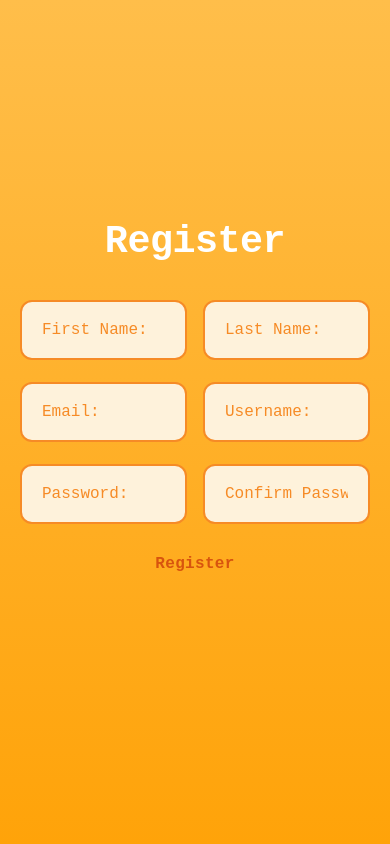
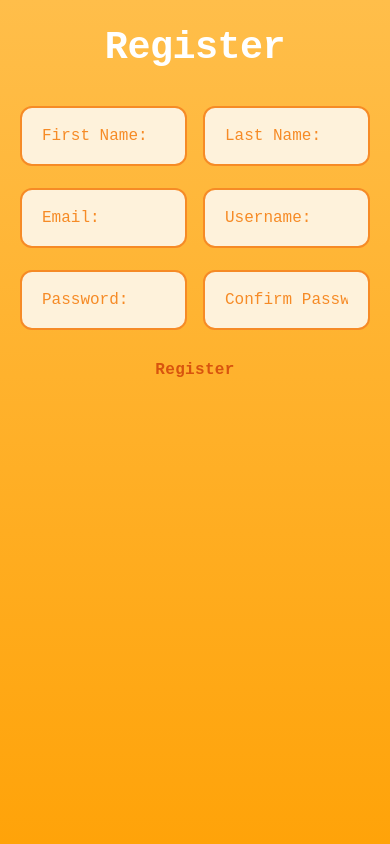
Before and after one commit to tallerasian/Web-Dev-Project, a Flask app: page /register in a window 390 px wide. Run offline with Flask 3, Linux system fonts and the light colour scheme; some libraries are stand-ins or nearby versions.

Commit message:
Move register form to top on mobile

```diff
--- a/app/static/css/register.css
+++ b/app/static/css/register.css
@@ -124,5 +124,6 @@ form {
     height: auto;
     min-height: 100vh;
     padding: 20px;
+    align-items: flex-start;
   }
 }
```
